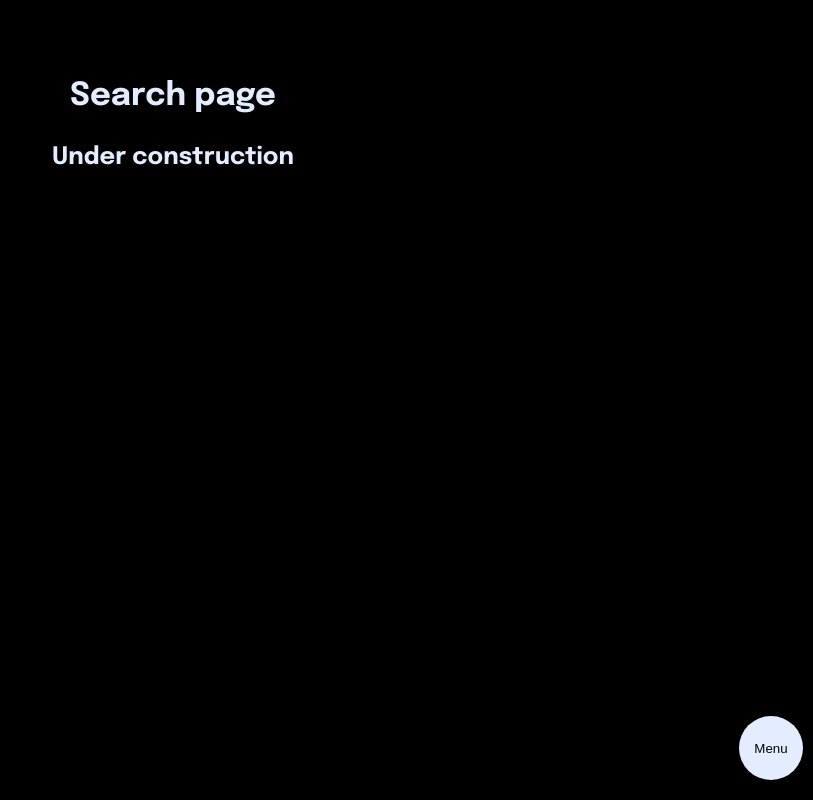
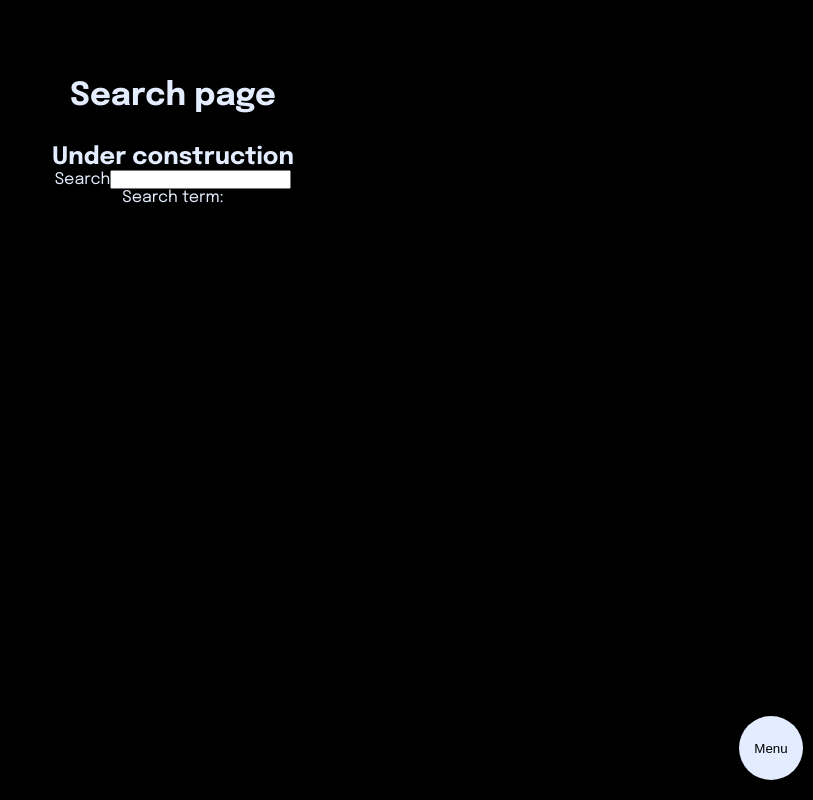
Before and after one commit to Vehx/game-releases, a Vue app: page /search in a window 1280 px wide. Shown: the whole page, without its empty margins (467-1280 px from the left). Built offline with nearby package versions, Linux system fonts and the light colour scheme.

Commit message:
added basic search

```diff
--- a/src/views/Search.vue
+++ b/src/views/Search.vue
@@ -2,17 +2,30 @@
   <div class="search">
     <h1>Search page</h1>
     <h2>Under construction</h2>
-    <!-- <GameList title="Search results: " /> -->
+    <label for="search">Search</label>
+    <input type="text" v-model.lazy="searchTerm" name="search" id="search" />
+    <p>Search term: {{ searchTerm }}</p>
+    <GameList
+      v-if="searchTerm"
+      title="Search results: "
+      search
+      :searchTerm="searchTerm"
+    />
   </div>
 </template>
 
 <script>
-// import GameList from "@/components/GameList.vue";
+import GameList from "@/components/GameList.vue";
 
 export default {
   name: "Search",
   components: {
-    // GameList
+    GameList
+  },
+  data() {
+    return {
+      searchTerm: ""
+    };
   }
 };
 
```
